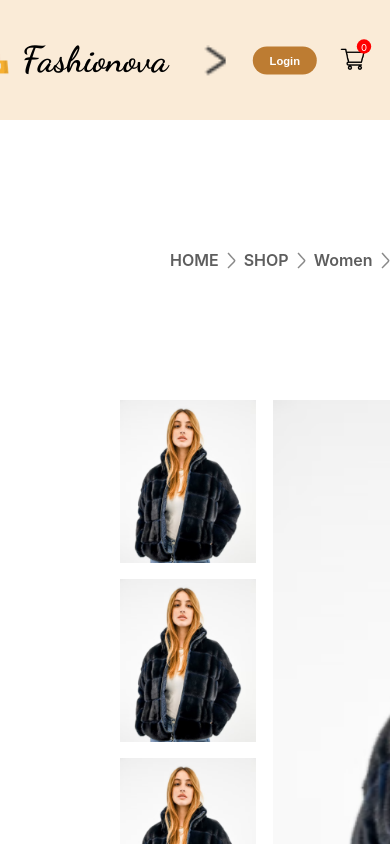
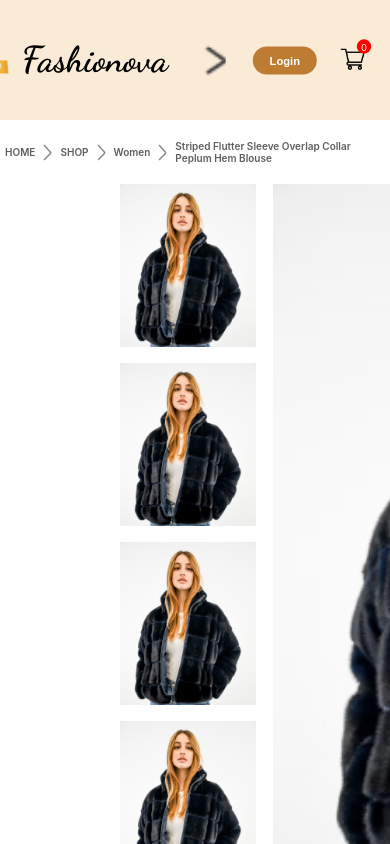
Before and after one commit to Shreeyog-Gaikwad/Fashionova, a React (Create React App) app in the folder frontend/: page /product/1 in a window 390 px wide. Shown: the top 844 px of the page. Built offline with nearby package versions, Linux system fonts and the light colour scheme.

Commit message:
Breadcrum Responsivness Added

```diff
--- a/frontend/src/Components/Breadcrum/Breadcrum.css
+++ b/frontend/src/Components/Breadcrum/Breadcrum.css
@@ -8,3 +8,31 @@
     margin: 60px 170px;
     text-transform: capitalize;
 }
+
+@media(max-width:1280px){
+    .breadcrum{
+        margin: 30px 50px;
+        font-size: 14px;
+    }
+}
+
+@media(max-width:1024px){
+    .breadcrum{
+        margin: 30px 30px;
+        font-size: 13px;
+    }
+}
+
+@media(max-width:800px){
+    .breadcrum{
+        margin: 30px 10px;
+        font-size: 12px;
+    }
+}
+
+@media(max-width:500px){
+    .breadcrum{
+        margin: 20px 5px;
+        font-size: 10px;
+    }
+}
```
